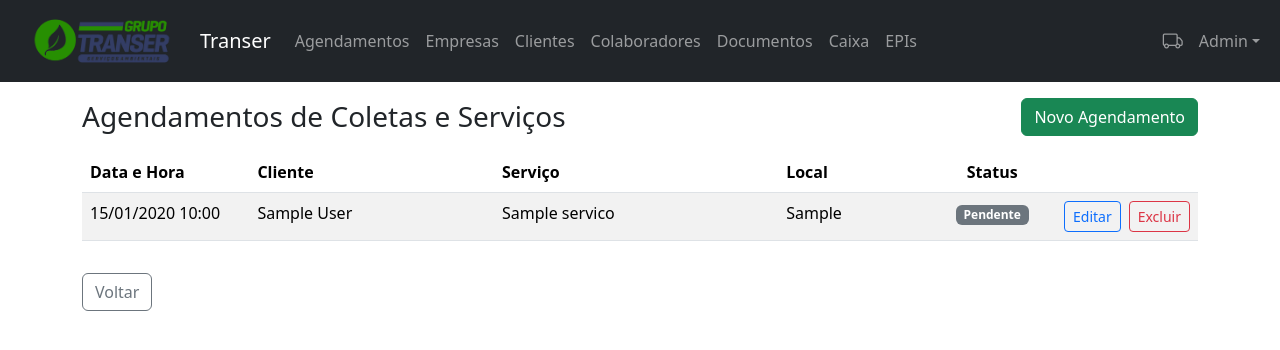
After one commit to TiagoRoque84/projeto6.1, a Flask app: page /agendamentos/lista in a window 1280 px wide. The commit adds this page. Shown: the top 350 px of the page. Run offline with Flask 3, Linux system fonts and the light colour scheme; a user stored in the database is signed in; tables that the repository leaves empty hold one stand-in row (values such as "Sample post").

Commit message:
Acrescentado o modulo para agendamento

```diff
--- a/app.py
+++ b/app.py
@@ -19,7 +19,6 @@ def create_app():
     """
     Função factory para criar e configurar a instância da aplicação Flask.
     """
-    # Garante que o Flask procure templates na pasta 'templates'
     app = Flask(__name__, template_folder="templates")
 
     app.jinja_env.filters['norm_upload'] = normalize_upload_path
@@ -45,7 +44,8 @@ def create_app():
     from blueprints.uploads.routes import uploads_bp
     from blueprints.dash.routes import dash_bp
     from blueprints.customers.routes import customers_bp
-    from blueprints.epi import epi_bp # MÓDULO NOVO
+    from blueprints.epi import epi_bp
+    from blueprints.agendamentos import agendamentos_bp # MÓDULO NOVO
 
     # Registro dos blueprints
     app.register_blueprint(main_bp)
@@ -59,7 +59,8 @@ def create_app():
     app.register_blueprint(uploads_bp)
     app.register_blueprint(dash_bp, url_prefix='/dash')
     app.register_blueprint(customers_bp, url_prefix='/clientes')
-    app.register_blueprint(epi_bp, url_prefix='/epi') # MÓDULO NOVO
+    app.register_blueprint(epi_bp, url_prefix='/epi')
+    app.register_blueprint(agendamentos_bp, url_prefix='/agendamentos') # MÓDULO NOVO
 
     print("Home ('/') apontada para dash.dashboard.")
 
--- /dev/null
+++ b/blueprints/agendamentos/__init__.py
@@ -0,0 +1,6 @@
+# blueprints/agendamentos/__init__.py
+from flask import Blueprint
+
+agendamentos_bp = Blueprint('agendamentos', __name__, template_folder='../../templates/agendamentos')
+
+from . import routes
--- /dev/null
+++ b/blueprints/agendamentos/routes.py
@@ -0,0 +1,118 @@
+# blueprints/agendamentos/routes.py
+from flask import render_template, request, redirect, url_for, flash
+from flask_login import login_required
+from . import agendamentos_bp
+from models import db, Servico, Agendamento, Customer
+from forms import ServicoForm, AgendamentoForm
+from datetime import datetime
+
+# --- TELA PRINCIPAL DO MÓDULO DE AGENDAMENTOS ---
+@agendamentos_bp.route('/')
+@login_required
+def index():
+    """Renderiza o menu principal do módulo de Agendamentos."""
+    return render_template("agendamentos/index.html")
+
+# --- ROTAS PARA CADASTRO DE SERVIÇOS ---
+
+@agendamentos_bp.route('/servicos')
+@login_required
+def servico_list():
+    servicos = Servico.query.order_by(Servico.nome).all()
+    return render_template('agendamentos/servico_list.html', items=servicos)
+
+@agendamentos_bp.route('/servicos/novo', methods=['GET', 'POST'])
+@login_required
+def servico_new():
+    form = ServicoForm()
+    if form.validate_on_submit():
+        novo_servico = Servico(nome=form.nome.data)
+        db.session.add(novo_servico)
+        db.session.commit()
+        flash('Serviço cadastrado com sucesso!', 'success')
+        return redirect(url_for('agendamentos.servico_list'))
+    return render_template('agendamentos/servico_form.html', form=form, title='Novo Serviço')
+
+@agendamentos_bp.route('/servicos/<int:servico_id>/editar', methods=['GET', 'POST'])
+@login_required
+def servico_edit(servico_id):
+    servico = Servico.query.get_or_404(servico_id)
+    form = ServicoForm(obj=servico)
+    if form.validate_on_submit():
+        servico.nome = form.nome.data
+        db.session.commit()
+        flash('Serviço atualizado com sucesso!', 'success')
+        return redirect(url_for('agendamentos.servico_list'))
+    return render_template('agendamentos/servico_form.html', form=form, title='Editar Serviço')
+
+@agendamentos_bp.route('/servicos/<int:servico_id>/excluir', methods=['POST'])
+@login_required
+def servico_delete(servico_id):
+    servico = Servico.query.get_or_404(servico_id)
+    db.session.delete(servico)
+    db.session.commit()
+    flash('Serviço excluído com sucesso.', 'success')
+    return redirect(url_for('agendamentos.servico_list'))
+
+# --- INÍCIO: ROTAS PARA AGENDAMENTOS ---
+
+@agendamentos_bp.route('/lista')
+@login_required
+def agendamento_list():
+    """Exibe a lista de agendamentos, dos mais recentes para os mais antigos."""
+    agendamentos = Agendamento.query.order_by(Agendamento.data_hora.desc()).all()
+    return render_template('agendamentos/agendamento_list.html', items=agendamentos)
+
+@agendamentos_bp.route('/novo', methods=['GET', 'POST'])
+@login_required
+def agendamento_new():
+    """Formulário para criar um novo agendamento."""
+    form = AgendamentoForm()
+    # Popula os campos de seleção (dropdowns)
+    form.customer_id.choices = [(c.id, c.nome_razao_social) for c in Customer.query.order_by(Customer.nome_razao_social).all()]
+    form.servico_id.choices = [(s.id, s.nome) for s in Servico.query.order_by(Servico.nome).all()]
+
+    if form.validate_on_submit():
+        novo_agendamento = Agendamento(
+            customer_id=form.customer_id.data,
+            servico_id=form.servico_id.data,
+            data_hora=form.data_hora.data,
+            local=form.local.data,
+            observacao=form.observacao.data,
+            status=form.status.data
+        )
+        db.session.add(novo_agendamento)
+        db.session.commit()
+        flash('Agendamento criado com sucesso!', 'success')
+        return redirect(url_for('agendamentos.agendamento_list'))
+
+    return render_template('agendamentos/agendamento_form.html', form=form, title='Novo Agendamento')
+
+@agendamentos_bp.route('/<int:agendamento_id>/editar', methods=['GET', 'POST'])
+@login_required
+def agendamento_edit(agendamento_id):
+    """Formulário para editar um agendamento."""
+    agendamento = Agendamento.query.get_or_404(agendamento_id)
+    form = AgendamentoForm(obj=agendamento)
+    form.customer_id.choices = [(c.id, c.nome_razao_social) for c in Customer.query.order_by(Customer.nome_razao_social).all()]
+    form.servico_id.choices = [(s.id, s.nome) for s in Servico.query.order_by(Servico.nome).all()]
+
+    if form.validate_on_submit():
+        form.populate_obj(agendamento)
+        db.session.commit()
+        flash('Agendamento atualizado com sucesso!', 'success')
+        return redirect(url_for('agendamentos.agendamento_list'))
+
+    return render_template('agendamentos/agendamento_form.html', form=form, title='Editar Agendamento')
+
+@agendamentos_bp.route('/<int:agendamento_id>/excluir', methods=['POST'])
+@login_required
+def agendamento_delete(agendamento_id):
+    """Rota para excluir um agendamento."""
+    agendamento = Agendamento.query.get_or_404(agendamento_id)
+    db.session.delete(agendamento)
+    db.session.commit()
+    flash('Agendamento excluído com sucesso.', 'success')
+    return redirect(url_for('agendamentos.agendamento_list'))
+
+# --- FIM: ROTAS PARA AGENDAMENTOS ---
--- /dev/null
+++ b/templates/agendamentos/agendamento_list.html
@@ -0,0 +1,54 @@
+{% extends 'base.html' %}
+{% block content %}
+<div class="d-flex justify-content-between align-items-center mb-3">
+  <h3 class="mb-0">Agendamentos de Coletas e Serviços</h3>
+  <a class="btn btn-success" href="{{ url_for('agendamentos.agendamento_new') }}">Novo Agendamento</a>
+</div>
+
+<table class="table table-striped table-hover">
+  <thead>
+    <tr>
+      <th style="width: 15%;">Data e Hora</th>
+      <th>Cliente</th>
+      <th>Serviço</th>
+      <th>Local</th>
+      <th class="text-center" style="width: 10%;">Status</th>
+      <th style="width: 150px;"></th>
+    </tr>
+  </thead>
+  <tbody>
+    {% for item in items %}
+    <tr>
+      <td>{{ item.data_hora.strftime('%d/%m/%Y %H:%M') }}</td>
+      <td>{{ item.customer.nome_razao_social }}</td>
+      <td>{{ item.servico.nome }}</td>
+      <td>{{ item.local }}</td>
+      <td class="text-center">
+        {% if item.status == 'Agendado' %}
+          <span class="badge bg-primary">{{ item.status }}</span>
+        {% elif item.status == 'Realizado' %}
+          <span class="badge bg-success">{{ item.status }}</span>
+        {% elif item.status == 'Cancelado' %}
+          <span class="badge bg-danger">{{ item.status }}</span>
+        {% else %}
+          <span class="badge bg-secondary">{{ item.status }}</span>
+        {% endif %}
+      </td>
+      <td class="text-end">
+        <div class="d-flex gap-2 justify-content-end">
+          <a class="btn btn-sm btn-outline-primary" href="{{ url_for('agendamentos.agendamento_edit', agendamento_id=item.id) }}">Editar</a>
+          <form method="post" action="{{ url_for('agendamentos.agendamento_delete', agendamento_id=item.id) }}" onsubmit="return confirm('Tem certeza que deseja excluir este agendamento?');">
+            <button type="submit" class="btn btn-sm btn-outline-danger">Excluir</button>
+          </form>
+        </div>
+      </td>
+    </tr>
+    {% else %}
+    <tr>
+      <td colspan="6" class="text-center">Nenhum agendamento encontrado.</td>
+    </tr>
+    {% endfor %}
+  </tbody>
+</table>
+<a href="{{ url_for('agendamentos.index') }}" class="btn btn-outline-secondary mt-3">Voltar</a>
+{% endblock %}
--- a/templates/base.html
+++ b/templates/base.html
@@ -5,6 +5,7 @@
   <meta name="viewport" content="width=device-width, initial-scale=1">
   <title>Transer Docs</title>
   <link href="https://cdn.jsdelivr.net/npm/bootstrap@5.3.3/dist/css/bootstrap.min.css" rel="stylesheet">
+  <link rel="stylesheet" href="https://cdn.jsdelivr.net/npm/bootstrap-icons@1.11.3/font/bootstrap-icons.min.css">
   <link href="{{ url_for('static', filename='css/style.css') }}" rel="stylesheet">
   <link rel="icon" href="{{ url_for('static', filename='img/favicon.ico') }}">
 </head>
@@ -20,19 +21,30 @@
     </button>
     <div class="collapse navbar-collapse" id="navMain">
       <ul class="navbar-nav me-auto mb-2 mb-lg-0">
+        <li class="nav-item"><a class="nav-link" href="{{ url_for('agendamentos.index') }}">Agendamentos</a></li>
         <li class="nav-item"><a class="nav-link" href="{{ url_for('companies.list') }}">Empresas</a></li>
         <li class="nav-item"><a class="nav-link" href="{{ url_for('customers.list') }}">Clientes</a></li>
         <li class="nav-item"><a class="nav-link" href="{{ url_for('rh.employees') }}">Colaboradores</a></li>
         <li class="nav-item"><a class="nav-link" href="{{ url_for('documents.list') }}">Documentos</a></li>
         <li class="nav-item"><a class="nav-link" href="{{ url_for('pdv.pdv_index') }}">Caixa</a></li>
         <li class="nav-item"><a class="nav-link" href="{{ url_for('epi.index') }}">EPIs</a></li>
+      </ul>
+
+      <ul class="navbar-nav ms-auto mb-2 mb-lg-0 d-flex align-items-center">
+        <li class="nav-item">
+          <a class="nav-link" href="https://www17.itrack.com.br/calarcom/controlemonitoramento" target="_blank" title="Rastreamento de Frota">
+            <i class="bi bi-truck fs-5"></i>
+          </a>
+        </li>
+
         <li class="nav-item dropdown">
           <a class="nav-link dropdown-toggle" href="#" role="button" data-bs-toggle="dropdown">Admin</a>
-          <ul class="dropdown-menu">
+          <ul class="dropdown-menu dropdown-menu-end">
             <li><a class="dropdown-item" href="{{ url_for('admin_users.list') }}">Usuários</a></li>
             <li><a class="dropdown-item" href="{{ url_for('admin.trigger_alerts') }}">Disparar alertas</a></li>
             <li><a class="dropdown-item" href="{{ url_for('admin.audit') }}">Auditoria</a></li>
             <li><a class="dropdown-item" href="{{ url_for('admin.settings') }}">Configurações</a></li>
+            <li><hr class="dropdown-divider"></li>
             <li><a class="dropdown-item" href="{{ url_for('auth.logout') }}">Sair</a></li>
           </ul>
         </li>
```
Also changed, not shown: blueprints/dash/routes.py (+16 -2 lines), forms.py (+16 -9 lines), migrations/versions/15a333391208_adiciona_tabelas_para_modulo_de_.py (added, +46 -0 lines), models.py (+27 -24 lines), templates/agendamentos/agendamento_form.html (added, +41 -0 lines), templates/agendamentos/index.html (added, +26 -0 lines), templates/agendamentos/servico_form.html (added, +17 -0 lines), templates/agendamentos/servico_list.html (added, +36 -0 lines), templates/dashboard.html (+75 -3 lines).
